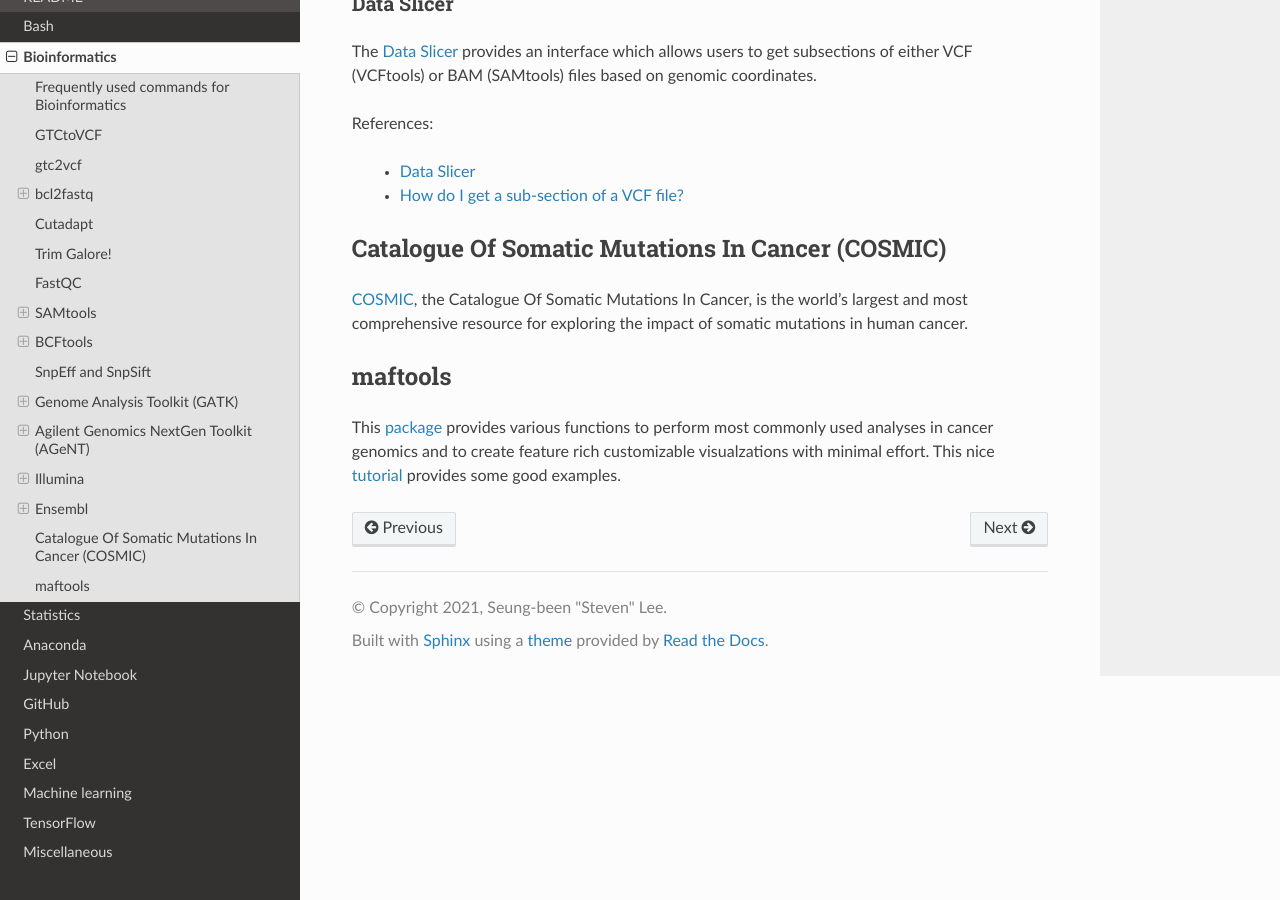
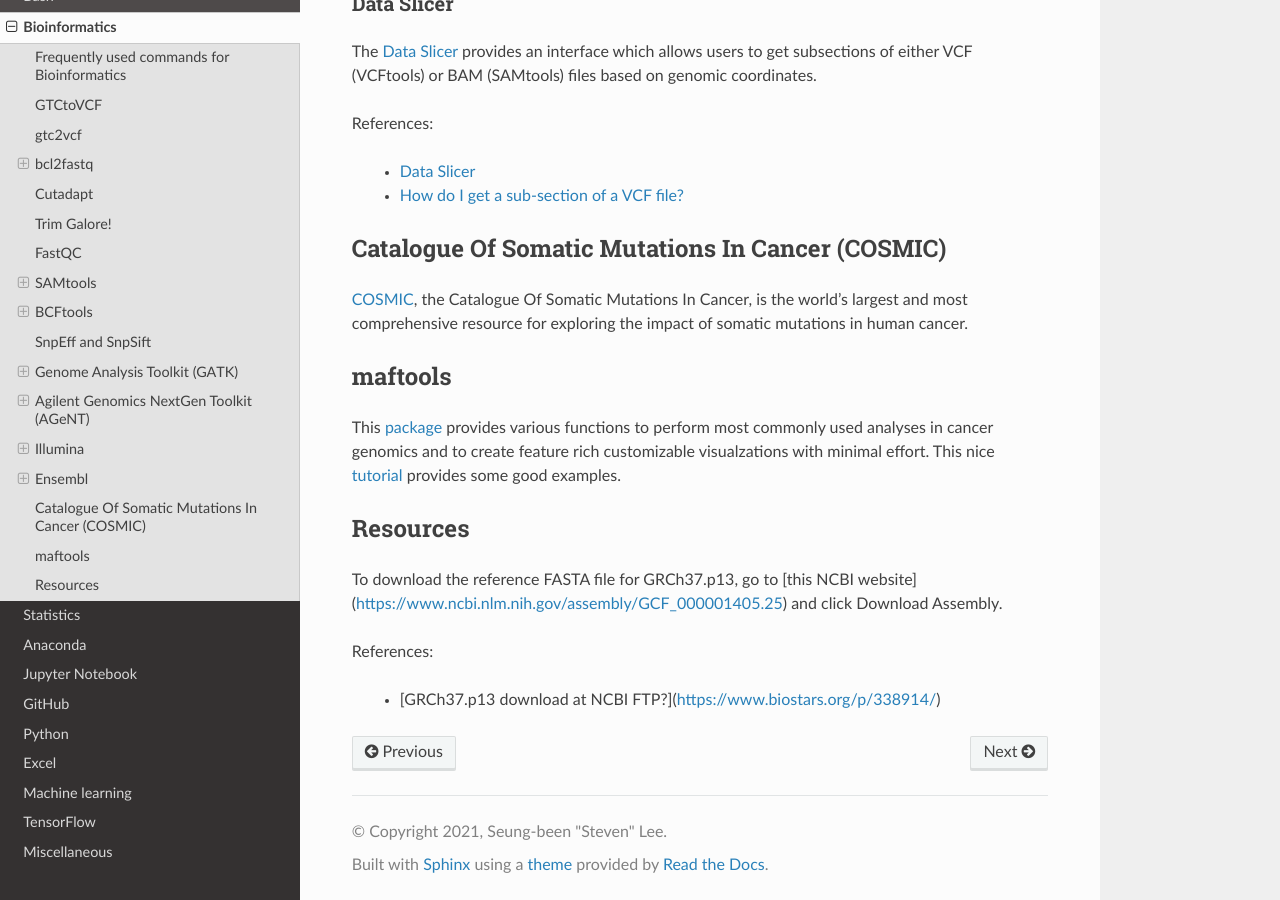
Before and after one commit to sbslee/notes, a Sphinx documentation site: the page built from docs/bioinformatics.rst, in a window 1280 px wide and 900 px high, scrolled down 11197 px. Built offline with Sphinx 7.4.7 and the Read the Docs theme 2.0.0, drawn with Linux system fonts in a browser that asks for light colours.

Commit message:
Update notes

```diff
--- a/docs/bioinformatics.rst
+++ b/docs/bioinformatics.rst
@@ -590,3 +590,12 @@ maftools
 ========
 
 This `package <http://bioconductor.org/packages/release/bioc/html/maftools.html>`__ provides various functions to perform most commonly used analyses in cancer genomics and to create feature rich customizable visualzations with minimal effort. This nice `tutorial <http://bioconductor.org/packages/devel/bioc/vignettes/maftools/inst/doc/maftools.html>`__ provides some good examples.
+
+Resources
+=========
+
+To download the reference FASTA file for GRCh37.p13, go to [this NCBI website](https://www.ncbi.nlm.nih.gov/assembly/GCF_000001405.25) and click Download Assembly.
+
+References:
+
+  - [GRCh37.p13 download at NCBI FTP?](https://www.biostars.org/p/338914/)
```
